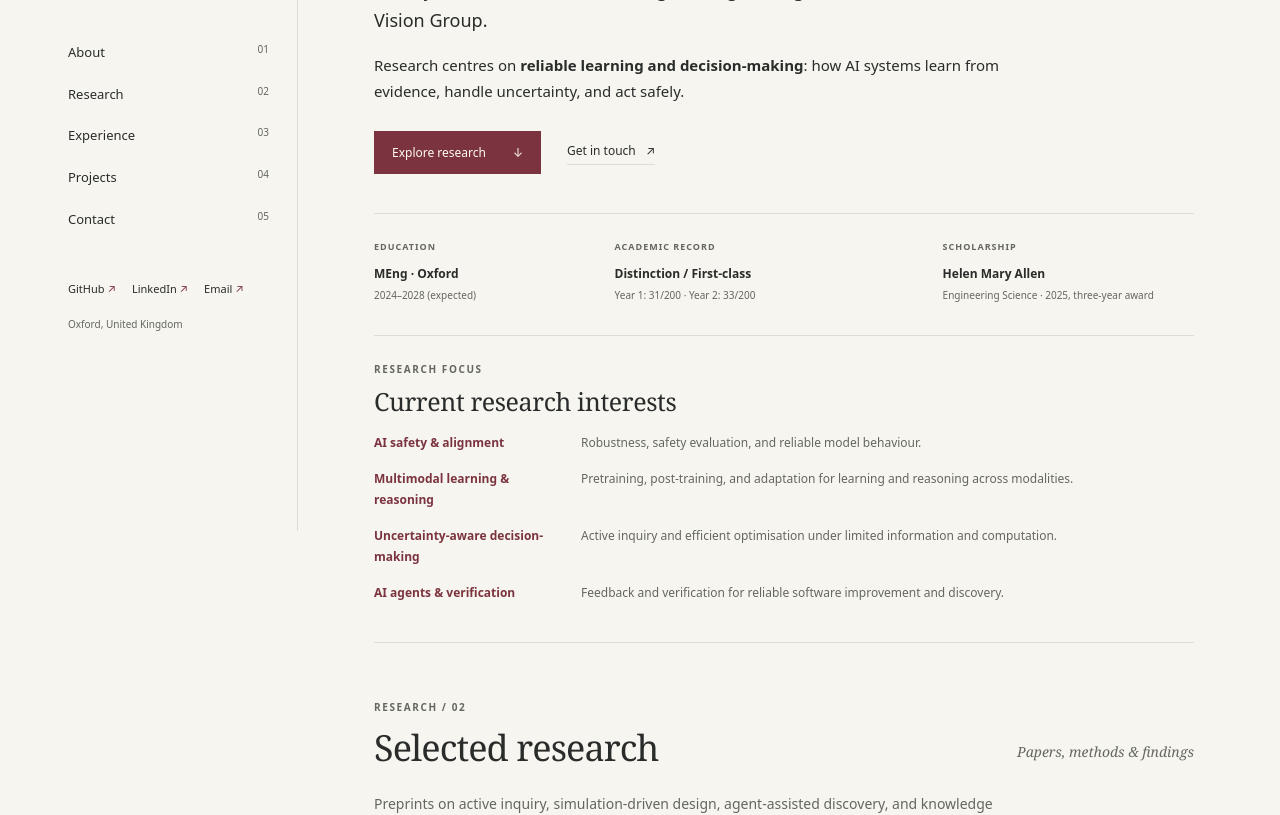
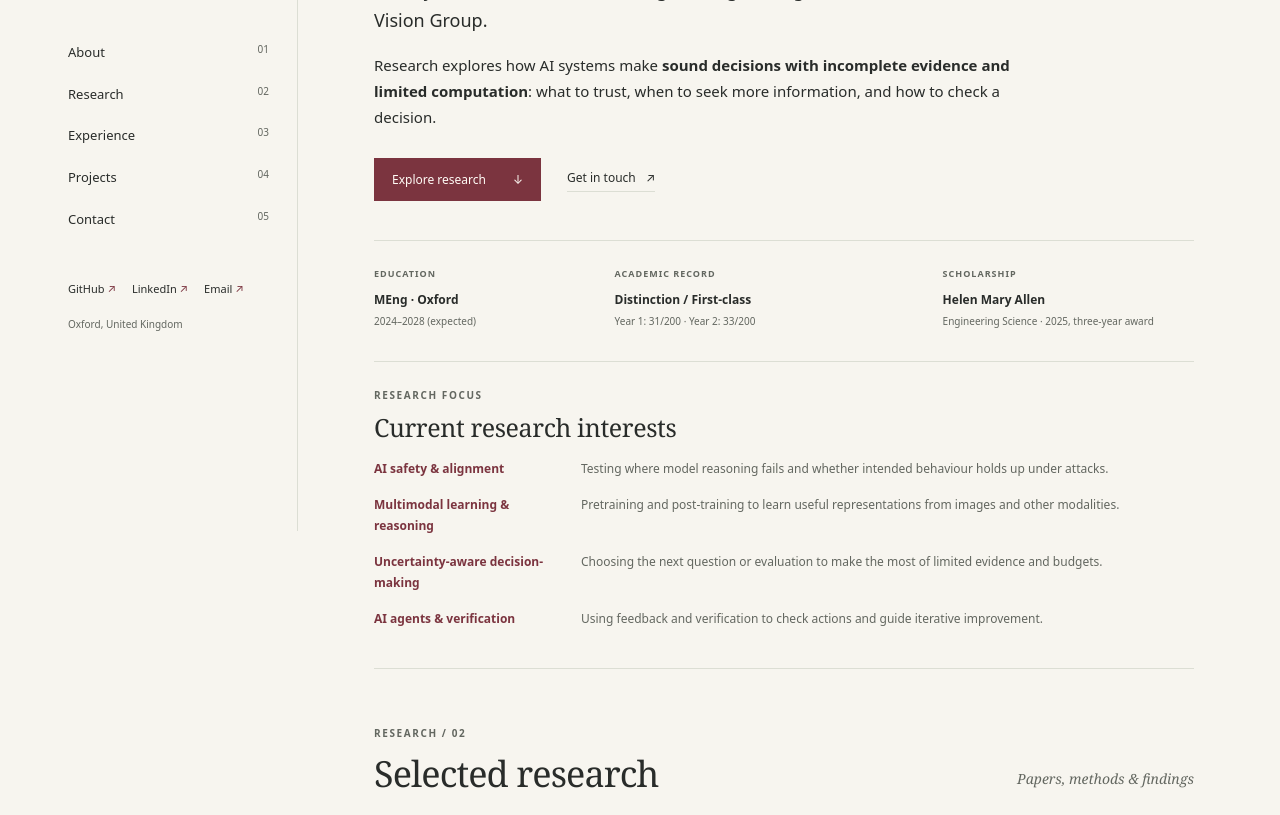
Before and after one commit to YuchengLiu0424/YuchengLiu0424.github.io, a plain HTML site: page index.html in a window 1280 px wide. Shown: the part 269-1084 px from the top of the page. Drawn offline with Linux system fonts and the light colour scheme.

Commit message:
Connect introduction and research interests to evidence and uncertainty

```diff
--- a/index.html
+++ b/index.html
@@ -8,7 +8,7 @@
   <meta name="google-site-verification" content="IEJw4NenTbBSXMGLxvg4QiwJhKFw5OyZ_t2WkFDndgs" />
   <meta name="msvalidate.01" content="402551BE51722AB6D15A3A836C666450" />
   <meta property="og:title" content="Yucheng Liu — Research & Engineering">
-  <meta property="og:description" content="Yucheng Liu, third-year Engineering Science student and undergraduate researcher with Torr Vision Group at Oxford. Research on reliable learning and decision-making, spanning AI safety and alignment, multimodal learning, uncertainty, and agent verification.">
+  <meta property="og:description" content="Yucheng Liu, third-year Engineering Science student and undergraduate researcher with Torr Vision Group at Oxford. Learning from evidence. Deciding under uncertainty. Research on how AI systems learn what to trust, seek useful information, and verify their decisions.">
   <meta property="og:type" content="website">
   <meta property="og:url" content="https://yuchengliu0424.github.io/">
   <title>Yucheng Liu — Research & Engineering</title>
@@ -45,7 +45,7 @@
         <p class="eyebrow section-kicker"><span class="small-rule" aria-hidden="true"></span> About / 01</p>
         <h1 id="intro-title">Learning from evidence.<br><em>Deciding under uncertainty.</em></h1>
         <p class="intro-lead">Third-year Oxford Information Engineering undergraduate researcher at Torr Vision Group.</p>
-        <p>Research centres on <strong>reliable learning and decision-making</strong>: how AI systems learn from evidence, handle uncertainty, and act safely.</p>
+        <p>Research explores how AI systems make <strong>sound decisions with incomplete evidence and limited computation</strong>: what to trust, when to seek more information, and how to check a decision.</p>
         <div class="intro-actions"><a class="button" href="#research">Explore research <span aria-hidden="true">↓</span></a><a class="text-link" href="mailto:yucheng.liu@st-hildas.ox.ac.uk">Get in touch <span aria-hidden="true">↗</span></a></div>
         <div class="education-strip">
           <div><span class="label">Education</span><strong>MEng · Oxford</strong><span>2024–2028 (expected)</span></div>
@@ -56,10 +56,10 @@
           <p class="eyebrow">Research focus</p>
           <h2 id="interests-title">Current research interests</h2>
           <dl class="interest-list">
-            <div><dt>AI safety &amp; alignment</dt><dd>Robustness, safety evaluation, and reliable model behaviour.</dd></div>
-            <div><dt>Multimodal learning &amp; reasoning</dt><dd>Pretraining, post-training, and adaptation for learning and reasoning across modalities.</dd></div>
-            <div><dt>Uncertainty-aware decision-making</dt><dd>Active inquiry and efficient optimisation under limited information and computation.</dd></div>
-            <div><dt>AI agents &amp; verification</dt><dd>Feedback and verification for reliable software improvement and discovery.</dd></div>
+            <div><dt>AI safety &amp; alignment</dt><dd>Testing where model reasoning fails and whether intended behaviour holds up under attacks.</dd></div>
+            <div><dt>Multimodal learning &amp; reasoning</dt><dd>Pretraining and post-training to learn useful representations from images and other modalities.</dd></div>
+            <div><dt>Uncertainty-aware decision-making</dt><dd>Choosing the next question or evaluation to make the most of limited evidence and budgets.</dd></div>
+            <div><dt>AI agents &amp; verification</dt><dd>Using feedback and verification to check actions and guide iterative improvement.</dd></div>
           </dl>
         </div>
       </section>
```
